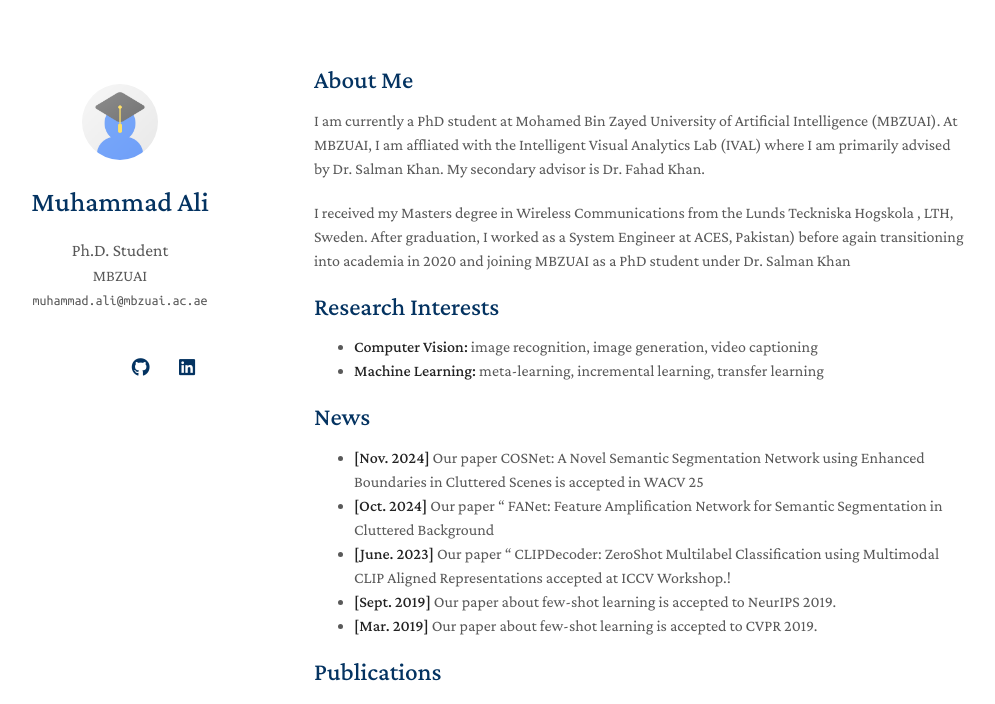
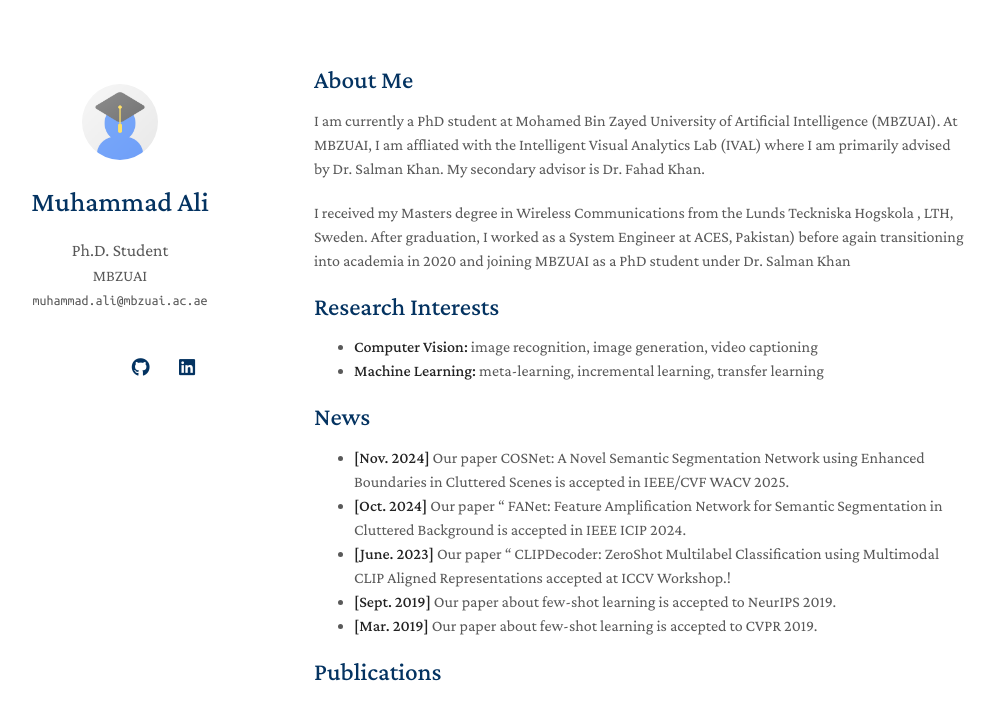
Before and after one commit to aliman80/aliman80.github.io, a Jekyll site: the page built from index.md, in a window 1280 px wide and 900 px high, cut to the strip 0-704 px from the top of the window. Shown: the whole strip, without its empty margins (156-1151 px from the left). Built offline with Jekyll 4.4.1, drawn with Linux system fonts in a browser that asks for light colours; a style sheet for code colours, icons or effects is not loaded; our own code applies the rules of GitHub Pages for plain Markdown files.

Commit message:
Update index.md

```diff
--- a/index.md
+++ b/index.md
@@ -14,8 +14,8 @@ I received my Masters degree in Wireless Communications from the Lunds Teckniska
 
 ## News
 
-- **[Nov. 2024]** Our paper COSNet: A Novel Semantic Segmentation Network using Enhanced Boundaries in Cluttered Scenes is accepted in WACV 25
-- **[Oct. 2024]** Our paper " FANet: Feature Amplification Network for Semantic Segmentation in Cluttered Background
+- **[Nov. 2024]** Our paper COSNet: A Novel Semantic Segmentation Network using Enhanced Boundaries in Cluttered Scenes is accepted in  IEEE/CVF WACV 2025.
+- **[Oct. 2024]** Our paper " FANet: Feature Amplification Network for Semantic Segmentation in Cluttered Background is accepted in IEEE ICIP 2024.
 - **[June. 2023]** Our paper " CLIPDecoder: ZeroShot Multilabel Classification using Multimodal CLIP Aligned Representations accepted at ICCV Workshop.!
 - **[Sept. 2019]** Our paper about few-shot learning is accepted to NeurIPS 2019.
 - **[Mar. 2019]** Our paper about few-shot learning is accepted to CVPR 2019.
```
